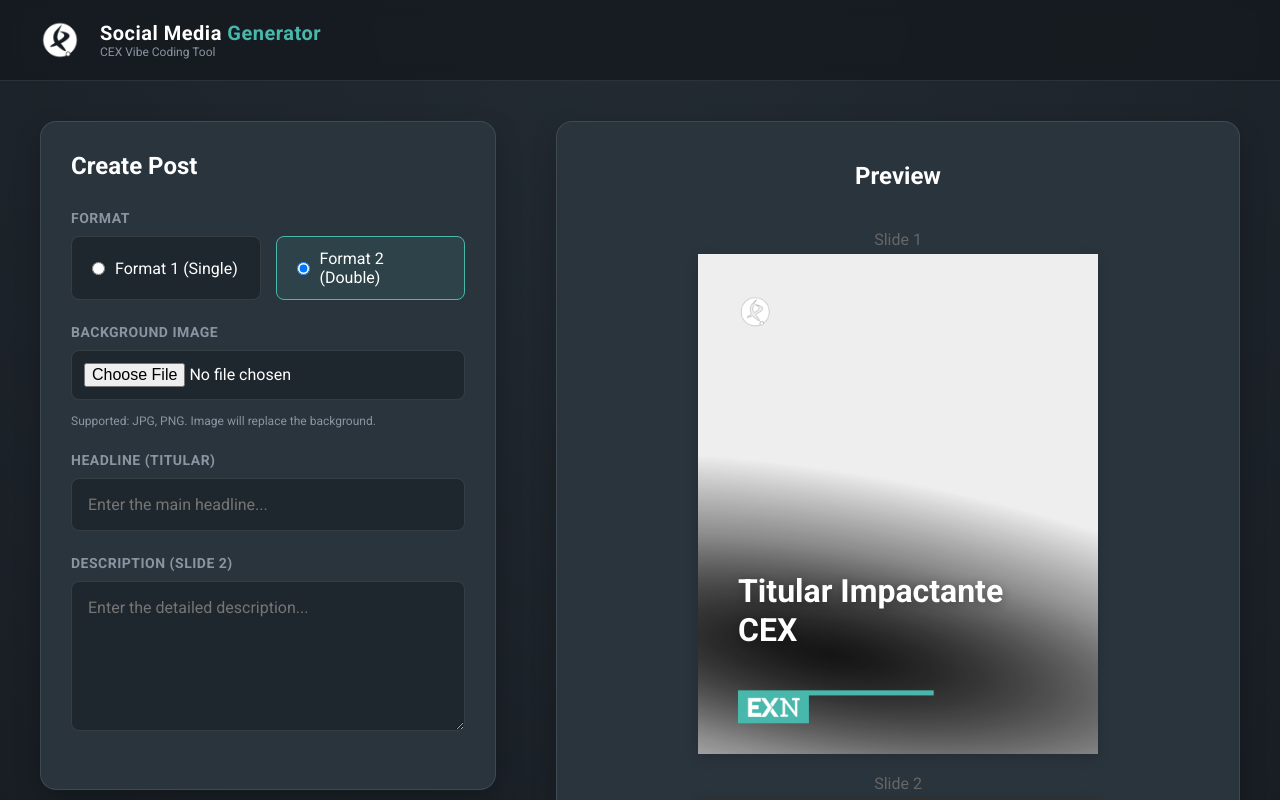
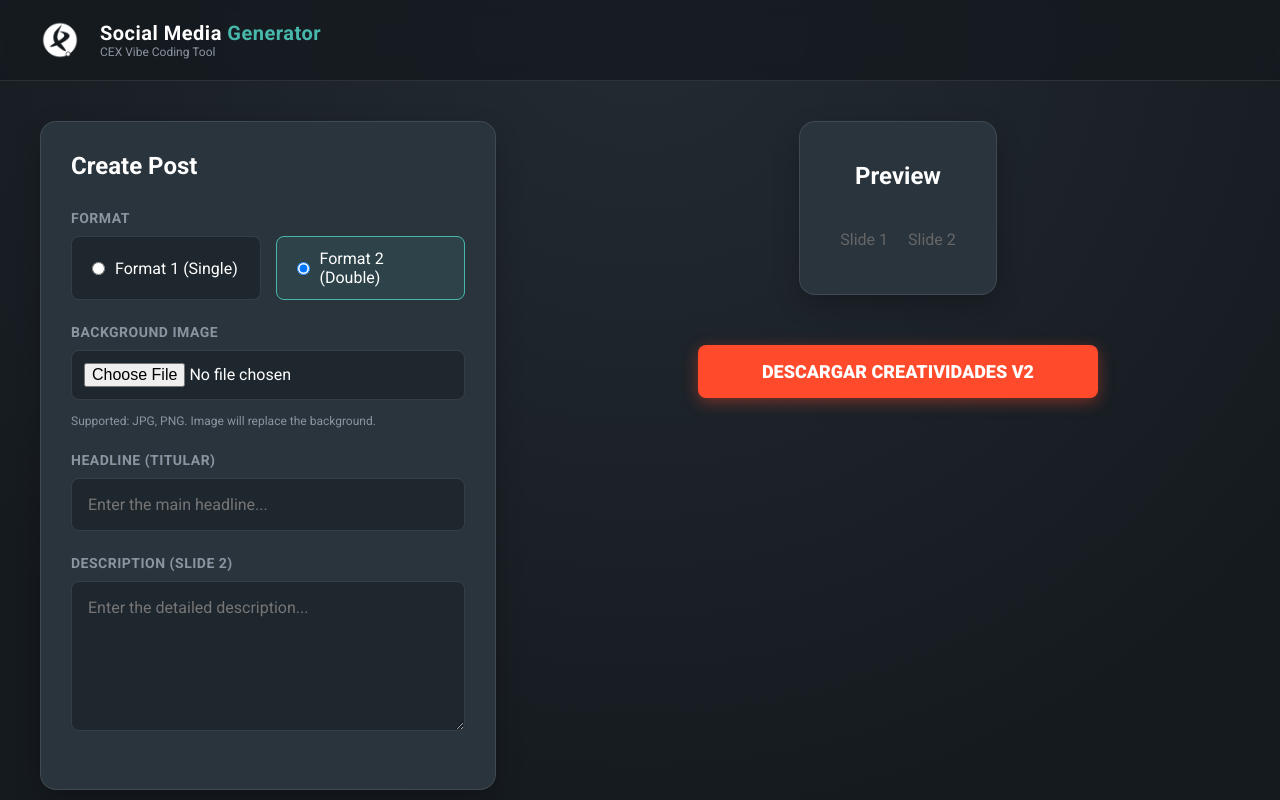
Before and after one commit to juanjoespada86/social-media-generator, a React (Vite) app: page / in a window 1280 px wide. Both pictures are taken after a click on the label "Format 2 (Double)". Shown: the top 800 px of the page. Built offline with nearby package versions, Linux system fonts and the light colour scheme.

Commit message:
Fix iOS export issues with native Canvas rendering and font hardening

```diff
--- a/src/components/Controls/Controls.jsx
+++ b/src/components/Controls/Controls.jsx
@@ -1,148 +1,61 @@
 import React, { useState } from 'react';
-import html2canvas from 'html2canvas';
 
 export default function Controls({ previewRef, fileName }) {
-    const [isDownloading, setIsDownloading] = useState(false);
+    const [isExporting, setIsExporting] = useState(false);
 
-    const handleDownload = async () => {
-        const refs = previewRef.current;
-        if (!refs) return;
+    const handleExport = async () => {
+        if (!previewRef.current) return;
 
-        setIsDownloading(true);
+        setIsExporting(true);
 
         try {
-            // Helper to generate a File object from a DOM node
-            const generateFile = async (node, suffix) => {
-                if (!node) return null;
-
-                try {
-                    // Slight delay to ensure DOM stability
-                    await new Promise(r => setTimeout(r, 500));
-
-                    const canvas = await html2canvas(node, {
-                        useCORS: true,
-                        allowTaint: true,
-                        scale: 1.5, // 1.5x is safe for iOS RAM
-                        width: 400,
-                        height: 500,
-                        backgroundColor: null,
-                        logging: false,
-                        letterRendering: 1, // Fix for text kerning issues
-                        onclone: (clonedDoc, element) => {
-                            element.style.transform = 'none';
-                            element.style.margin = '0';
-                            element.style.display = 'flex';
-                            // Ensure fonts rendering is standard
-                            element.style.fontVariantLigatures = 'no-common-ligatures';
-                        }
-                    });
-
-                    return new Promise((resolve) => {
-                        canvas.toBlob((blob) => {
-                            if (!blob) {
-                                console.error('Blob generation failed for', suffix);
-                                resolve(null);
-                                return;
-                            }
-                            const safeFileName = `${(fileName || 'social-post').replace(/\s+/g, '_')}${suffix}.png`;
-                            const file = new File([blob], safeFileName, { type: 'image/png' });
-                            resolve(file);
-                        }, 'image/png');
-                    });
-                } catch (e) {
-                    console.error(`Failed to generate file for ${suffix}`, e);
-                    return null;
-                }
-            };
-
-            // 1. Generate all files needed
-            const filesToShare = [];
-
-            if (refs.simple) {
-                const f = await generateFile(refs.simple, '');
-                if (f) filesToShare.push(f);
-            } else {
-                console.log("Generating Slide 1...");
-                const f1 = await generateFile(refs.slide1, '_slide1');
-                if (f1) filesToShare.push(f1);
-
-                // Short delay between generations to let GC run
-                await new Promise(r => setTimeout(r, 500));
-
-                if (refs.slide2) {
-                    console.log("Generating Slide 2...");
-                    const f2 = await generateFile(refs.slide2, '_slide2');
-                    if (f2) filesToShare.push(f2);
-                }
-            }
-
-            if (filesToShare.length === 0) throw new Error("No images generated");
-
-            // 2. Try Batch Sharing (Best for iOS)
-            if (navigator.share && navigator.canShare && navigator.canShare({ files: filesToShare })) {
-                try {
-                    await navigator.share({
-                        files: filesToShare,
-                        title: 'Social Posts',
-                        text: 'Here are your generated assets.'
-                    });
-                    console.log("Shared successfully");
-                    return;
-                } catch (shareError) {
-                    // User cancelled or failed
-                    console.warn('Share API cancelled or failed, falling back to download', shareError);
-                }
-            }
-
-            // 3. Fallback: Download Sequentially (Desktop/Android legacy)
-            for (const file of filesToShare) {
-                const url = URL.createObjectURL(file);
+            const results = await previewRef.current.generateImages();
+            for (const { dataUrl, suffix } of results) {
                 const link = document.createElement('a');
-                link.download = file.name;
-                link.href = url;
+                link.download = `${fileName}_${suffix}.png`;
+                link.href = dataUrl;
                 document.body.appendChild(link);
                 link.click();
                 document.body.removeChild(link);
-                await new Promise(r => setTimeout(r, 1000)); // Delay between downloads
-                URL.revokeObjectURL(url);
+                // Safari needs a tiny gap between downloads
+                await new Promise(r => setTimeout(r, 300));
             }
-
         } catch (err) {
-            console.error('Error:', err);
-            alert('Error processing images');
+            console.error('Export failed:', err);
+            alert('Error exportando imagen. Intenta de nuevo.');
         } finally {
-            setIsDownloading(false);
+            setIsExporting(false);
         }
     };
 
     return (
-        <div style={{ width: '100%', textAlign: 'center' }}>
+        <div style={{
+            width: '100%',
+            display: 'flex',
+            justifyContent: 'center',
+            padding: '20px'
+        }}>
             <button
-                onClick={handleDownload}
-                disabled={isDownloading}
+                onClick={handleExport}
+                disabled={isExporting}
                 style={{
+                    backgroundColor: '#ff4b2b', // Distinct orange-red for verification
+                    color: 'white',
+                    padding: '16px 40px',
+                    borderRadius: 'var(--border-radius-sm)',
+                    border: 'none',
+                    fontWeight: '900',
+                    fontSize: '18px',
+                    boxShadow: '0 4px 15px rgba(255, 75, 43, 0.4)',
                     width: '100%',
-                    padding: '16px 32px',
-                    background: 'linear-gradient(135deg, var(--accent-color) 0%, #3a968c 100%)',
-                    color: 'white',
-                    border: 'none',
-                    borderRadius: 'var(--border-radius)',
-                    fontSize: '18px',
-                    fontWeight: '700',
-                    letterSpacing: '0.5px',
-                    cursor: isDownloading ? 'wait' : 'pointer',
-                    boxShadow: '0 4px 15px rgba(72, 184, 172, 0.4)', // 48b8ac shadow
-                    transition: 'transform 0.2s, box-shadow 0.2s',
-                    opacity: isDownloading ? 0.8 : 1
+                    maxWidth: '400px',
+                    transition: 'all 0.2s',
+                    opacity: isExporting ? 0.7 : 1,
+                    cursor: isExporting ? 'wait' : 'pointer'
                 }}
-                onMouseEnter={e => !isDownloading && (e.currentTarget.style.transform = 'translateY(-2px)')}
-                onMouseLeave={e => !isDownloading && (e.currentTarget.style.transform = 'translateY(0)')}
             >
-                {isDownloading ? 'Generating...' : `Download ${fileName ? '"' + fileName + '"' : 'Assets'}`}
+                {isExporting ? 'PROCESANDO...' : 'DESCARGAR CREATIVIDADES V2'}
             </button>
-            <p style={{ marginTop: '15px', fontSize: '12px', color: 'var(--text-muted)' }}>
-                High Quality PNG • 4:5 Aspect Ratio
-            </p>
         </div>
     );
 }
--- a/src/components/Preview/Preview.jsx
+++ b/src/components/Preview/Preview.jsx
@@ -2,14 +2,17 @@ import React, { forwardRef, useImperativeHandle, useRef, useState, useEffect } f
 
 // Common style for a 4:5 slide
 const slideStyle = {
-    width: '400px',
-    aspectRatio: '4/5',
+    width: '400px !important',
+    height: '500px !important',
+    minWidth: '400px !important',
+    minHeight: '500px !important',
     backgroundColor: 'white',
     position: 'relative',
     overflow: 'hidden',
     boxShadow: '0 4px 12px rgba(0,0,0,0.15)',
-    display: 'flex',
-    flexDirection: 'column'
+    display: 'block', // Switching to block to be safer for capture
+    flexDirection: 'column',
+    flexShrink: 0
 };
 
 const overlayStyle = {
@@ -25,14 +28,13 @@ const overlayStyle = {
 // Text on top of overlay
 const textLayerStyle = {
     position: 'absolute',
-    top: 0,
-    left: 0,
+    top: '0 !important',
+    left: '0 !important',
     zIndex: 20,
-    width: '100%',
-    height: '100%',
-    display: 'flex',
-    flexDirection: 'column',
-    textAlign: 'center'
+    width: '400px !important',
+    height: '500px !important',
+    textAlign: 'center',
+    boxSizing: 'border-box'
 };
 
 const Preview = forwardRef(({ settings }, ref) => {
@@ -76,10 +78,141 @@ const Preview = forwardRef(({ settings }, ref) => {
         loadAll();
     }, []);
 
+    // Manual Canvas Rendering to bypass iOS Safari layout bugs
+    const drawToCanvas = async (templateAsset, bgImage, title, body = null) => {
+        // Ensure Roboto is loaded before measuring
+        try {
+            // First wait for any pending font loading
+            await document.fonts.ready;
+            // Specifically load the weights we need
+            await Promise.all([
+                document.fonts.load('bold 48px Roboto'),
+                document.fonts.load('bold 30px Roboto')
+            ]);
+            // Tiny safety delay for iOS Safari font engine to sync
+            await new Promise(r => setTimeout(r, 100));
+        } catch (e) {
+            console.warn('Font load check failed, continuing with fallbacks', e);
+        }
+
+        const canvas = document.createElement('canvas');
+        canvas.width = 600;
+        canvas.height = 750;
+        const ctx = canvas.getContext('2d');
+
+        // Clear canvas
+        ctx.fillStyle = '#ffffff';
+        ctx.fillRect(0, 0, canvas.width, canvas.height);
+
+        // 1. Draw Background Image (Cover)
+        if (bgImage) {
+            const img = new Image();
+            img.crossOrigin = "anonymous";
+            img.src = bgImage;
+            await new Promise((resolve, reject) => {
+                img.onload = resolve;
+                img.onerror = (err) => {
+                    console.error("BG Image load error", err);
+                    resolve(); // Still resolve to not block everything
+                };
+            });
+
+            const scale = Math.max(canvas.width / img.width, canvas.height / img.height);
+            const x = (canvas.width - img.width * scale) / 2;
+            const y = (canvas.height - img.height * scale) / 2;
+            ctx.drawImage(img, x, y, img.width * scale, img.height * scale);
+        } else {
+            ctx.fillStyle = '#eee';
+            ctx.fillRect(0, 0, canvas.width, canvas.height);
+        }
+
+        // 2. Draw Template Overlay
+        if (templateAsset) {
+            const overlay = new Image();
+            overlay.crossOrigin = "anonymous";
+            overlay.src = templateAsset;
+            await new Promise((resolve) => {
+                overlay.onload = resolve;
+                overlay.onerror = () => resolve();
+            });
+            ctx.drawImage(overlay, 0, 0, canvas.width, canvas.height);
+        }
+
+        // 3. Draw Text
+        ctx.fillStyle = 'white';
+        ctx.shadowColor = 'rgba(0,0,0,0.6)';
+        ctx.shadowBlur = 8;
+        ctx.shadowOffsetY = 4;
+
+        const wrapText = (text, x, y, maxWidth, lineHeight, isBottomUp = false) => {
+            const words = text.split(/\s+/);
+            let line = '';
+            const lines = [];
+
+            // Force font context for measurement
+            ctx.font = isBottomUp ? 'bold 48px Roboto, sans-serif' : 'bold 30px Roboto, sans-serif';
+
+            for (let n = 0; n < words.length; n++) {
+                const testLine = line + words[n] + ' ';
+                const metrics = ctx.measureText(testLine);
+                const testWidth = metrics.width;
+                if (testWidth > maxWidth && n > 0) {
+                    lines.push(line.trim());
+                    line = words[n] + ' ';
+                } else {
+                    line = testLine;
+                }
+            }
+            lines.push(line.trim());
+
+            if (isBottomUp) {
+                // For bottom-up, the 'y' is the baseline of the LAST line
+                for (let i = 0; i < lines.length; i++) {
+                    const lineY = y - (lines.length - 1 - i) * lineHeight;
+                    ctx.fillText(lines[i], x, lineY);
+                }
+            } else {
+                for (let i = 0; i < lines.length; i++) {
+                    ctx.fillText(lines[i], x, y + i * lineHeight);
+                }
+            }
+        };
+
+        if (body) {
+            // Slide 2 (Double)
+            ctx.font = 'bold 30px Roboto, sans-serif';
+            ctx.textAlign = 'left';
+            ctx.textBaseline = 'alphabetic';
+            const x = 60;
+            const y = canvas.height / 2;
+            wrapText(body, x, y, 480, 42, false);
+        } else {
+            // Slide 1 (Simple or Double)
+            ctx.font = 'bold 48px Roboto, sans-serif';
+            ctx.textAlign = 'left';
+            ctx.textBaseline = 'alphabetic';
+            const x = 60;
+            const y = 590; // Fixed y coordinate for the bottom line
+            wrapText(title || (templateAsset === assets.simple ? 'Titular Aquí' : 'Titular Impactante CEX'), x, y, 480, 62, true);
+        }
+
+        return canvas.toDataURL('image/png', 1.0);
+    };
+
     useImperativeHandle(ref, () => ({
-        get simple() { return simpleRef.current; },
-        get slide1() { return slide1Ref.current; },
-        get slide2() { return slide2Ref.current; }
+        generateImages: async () => {
+            if (settings.format === 'simple') {
+                const dataUrl = await drawToCanvas(assets.simple, settings.image, settings.title);
+                return [{ dataUrl, suffix: 'simple' }];
+            } else {
+                const results = [];
+                const slide1 = await drawToCanvas(assets.double1, settings.image, settings.title);
+                results.push({ dataUrl: slide1, suffix: 'page1' });
+                const slide2 = await drawToCanvas(assets.double2, settings.image, null, settings.body);
+                results.push({ dataUrl: slide2, suffix: 'page2' });
+                return results;
+            }
+        }
     }));
 
     // Template 1: CREATIVIDAD 1
@@ -97,24 +230,24 @@ const Preview = forwardRef(({ settings }, ref) => {
                 <img src={assets.simple} style={overlayStyle} alt="" crossOrigin="anonymous" />
             )}
 
-            {/* Layer 3: Dynamic Text */}
             <div style={textLayerStyle}>
-                <div style={{ flex: 1 }}></div>
                 <div style={{
-                    padding: '0 40px 105px 40px',
-                    display: 'flex',
-                    justifyContent: 'flex-start',
-                    alignItems: 'flex-end',
-                    height: '100%',
+                    position: 'absolute',
+                    bottom: '105px',
+                    left: '40px',
+                    width: '320px',
+                    textAlign: 'left'
                 }}>
                     <h1 style={{
                         fontSize: '32px',
                         color: 'white',
                         fontWeight: 700,
-                        textAlign: 'left',
                         textShadow: '0 2px 4px rgba(0,0,0,0.5)',
-                        lineHeight: 1.2,
-                        width: '100%'
+                        lineHeight: '1.2',
+                        margin: 0,
+                        padding: 0,
+                        display: 'block',
+                        width: '320px'
                     }}>
                         {settings.title || 'Titular Aquí'}
                     </h1>
@@ -140,22 +273,23 @@ const Preview = forwardRef(({ settings }, ref) => {
 
             {/* Text */}
             <div style={textLayerStyle}>
-                <div style={{ flex: 1 }}></div>
                 <div style={{
-                    padding: '0 40px 105px 40px',
-                    display: 'flex',
-                    justifyContent: 'flex-start',
-                    alignItems: 'flex-end',
-                    height: '100%',
+                    position: 'absolute',
+                    bottom: '105px',
+                    left: '40px',
+                    width: '320px',
+                    textAlign: 'left'
                 }}>
                     <h1 style={{
                         fontSize: '32px',
                         fontWeight: 700,
-                        lineHeight: 1.2,
+                        lineHeight: '1.2',
                         color: 'white',
-                        textAlign: 'left',
                         textShadow: '0 2px 10px rgba(0,0,0,0.3)',
-                        width: '100%'
+                        width: '320px',
+                        margin: 0,
+                        padding: 0,
+                        display: 'block'
                     }}>
                         {settings.title || 'Titular Impactante CEX'}
                     </h1>
@@ -180,19 +314,25 @@ const Preview = forwardRef(({ settings }, ref) => {
             )}
 
             {/* Text */}
-            <div style={{ ...textLayerStyle, padding: '40px', justifyContent: 'center', alignItems: 'center' }}>
+            <div style={textLayerStyle}>
                 <div style={{
-                    width: '100%',
-                    textAlign: 'left',
-                    padding: '10px',
+                    position: 'absolute',
+                    top: '50%',
+                    left: '50%',
+                    transform: 'translate(-50%, -50%)',
+                    width: '320px',
+                    textAlign: 'left'
                 }}>
                     <p style={{
                         fontSize: '20px',
                         fontWeight: 700,
                         whiteSpace: 'pre-wrap',
-                        lineHeight: 1.5,
+                        lineHeight: '1.4',
                         color: 'white',
-                        textShadow: '0 2px 4px rgba(0,0,0,0.5)'
+                        textShadow: '0 2px 4px rgba(0,0,0,0.5)',
+                        width: '320px',
+                        margin: 0,
+                        display: 'block'
                     }}>
                         {settings.body || 'Escribe aquí la descripción de tu servicio o novedad...'}
                     </p>
--- a/src/index.css
+++ b/src/index.css
@@ -36,7 +36,10 @@ body {
   background-color: var(--bg-page);
   color: var(--text-main);
   -webkit-font-smoothing: antialiased;
+  -webkit-text-size-adjust: 100%; /* Fix for iOS Safari capture */
   min-height: 100vh;
+  overflow-wrap: break-word;
+  word-break: break-word;
 }
 
 /* Custom Scrollbar for dark theme */
```
